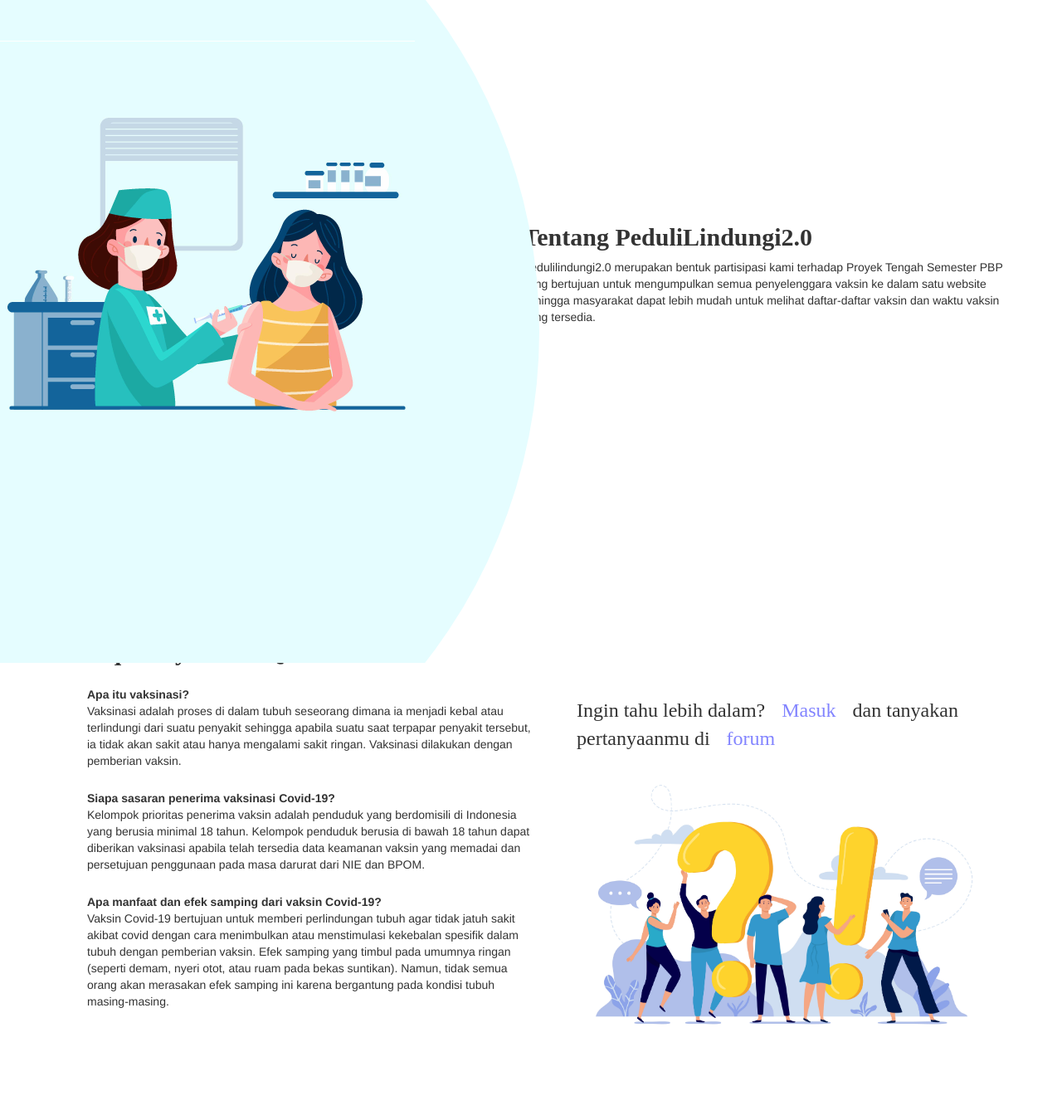
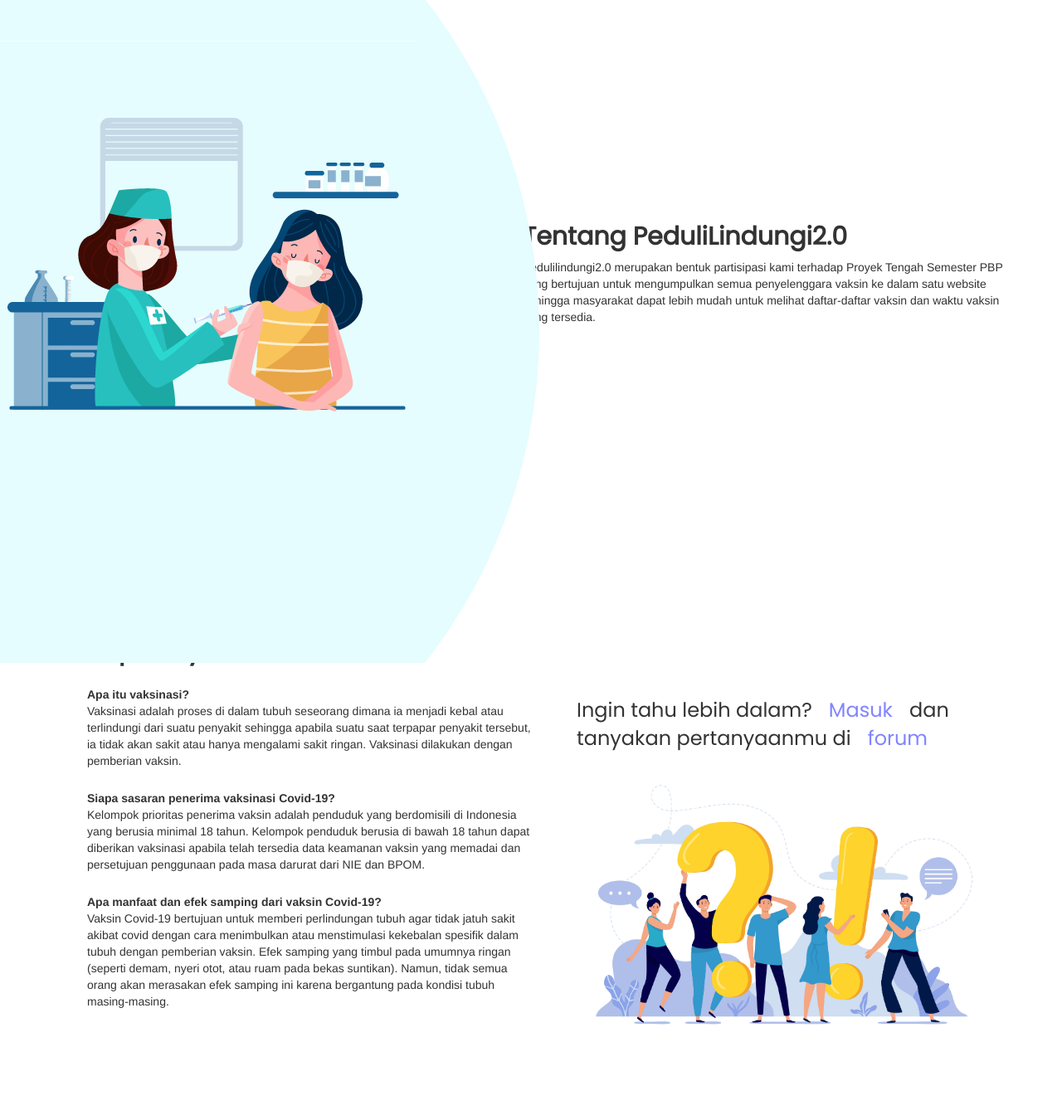
Before and after one commit to PBP-A07/pedulilindungi2.0, a Django app: page / in a window 1280 px wide. Shown: the part 681-2025 px from the top of the page at 83% size. Run offline with Django 3.2, Linux system fonts and the light colour scheme; some libraries are stand-ins or nearby versions.

Commit message:
fix the css

```diff
--- a/main/static/header.css
+++ b/main/static/header.css
@@ -1,3 +1,5 @@
+@import url('https://fonts.googleapis.com/css?family=Poppins');
+
 * {
     box-sizing: border-box;
     margin: 0;
@@ -28,7 +30,7 @@ a {
     padding-top: 20px;
     padding-left: 20px;
     padding-right: 20px;
-    font-family: poppins;
+    font-family: 'Poppins';
     font-size: 14px;
 }
 
--- a/main/static/home.css
+++ b/main/static/home.css
@@ -1,6 +1,9 @@
 /* LANDING PAGE */
+
+@import url('https://fonts.googleapis.com/css?family=Poppins');
+
 .landing {
-    background: url("../../static/img/bg2.jpg");
+    background: url("img/bg2.jpg");
     background-repeat: no-repeat;
     background-position-y: 55px;
     background-size: cover;
@@ -9,7 +12,7 @@
 }
 
 .landing .title {
-    font-family: poppins;
+    font-family: 'Poppins';
     margin-bottom: 3%;
 }
 
@@ -72,7 +75,7 @@
 }
 
 .about-text h2 {
-    font-family: poppins;
+    font-family: 'Poppins';
     font-weight: bold;
 }
 
@@ -105,7 +108,7 @@
 }
 
 .faq h2 {
-    font-family: poppins;
+    font-family: 'Poppins';
     font-weight: bold;
 }
 
@@ -125,14 +128,14 @@
 
 .faq .to-forum {
     margin-top: 90px;
-    font-family: poppins;
+    font-family: 'Poppins';
     font-size: x-large;
     margin-left: 50px;
 }
 
 .to-forum a {
     color: rgb(130, 132, 255);
-    font-family: poppins;
+    font-family: 'Poppins';
     font-size: x-large;
 }
 
@@ -168,7 +171,7 @@
 
 
 .forum h2 {
-    font-family: poppins;
+    font-family: 'Poppins';
     font-weight: bold;
 }
 
@@ -216,7 +219,7 @@ blockquote {
 }
 
 .quest-title {
-    font-family: poppins;
+    font-family: 'Poppins';
     font-weight: bolder;
     margin-bottom: 3px;
     margin-left: 20px;
```
